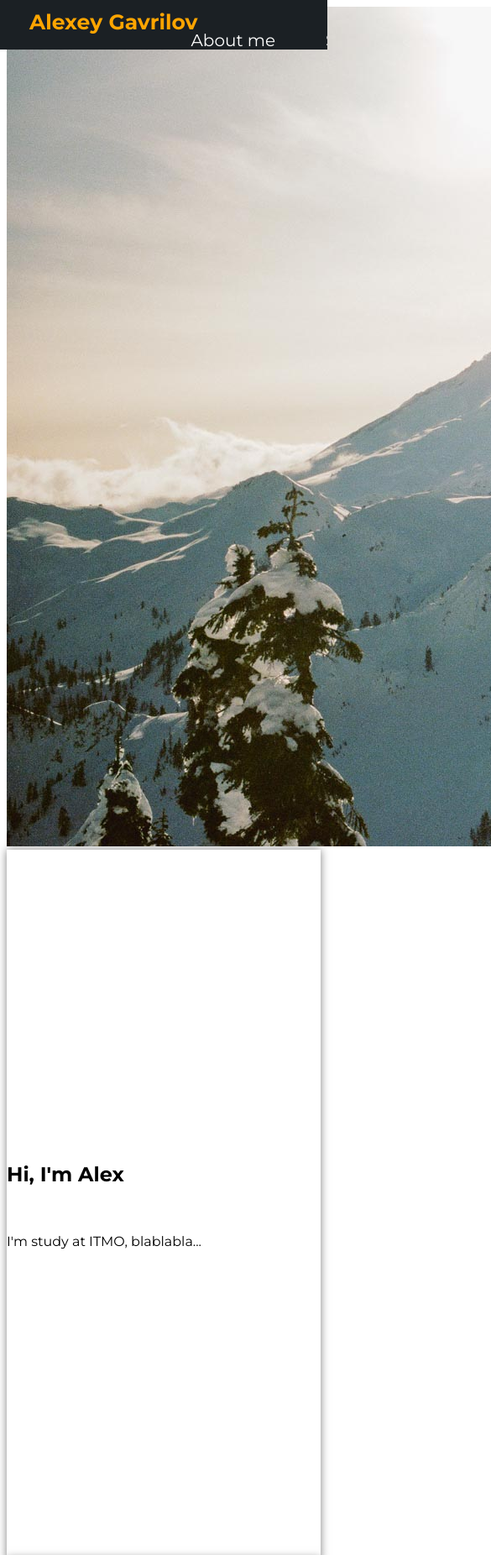
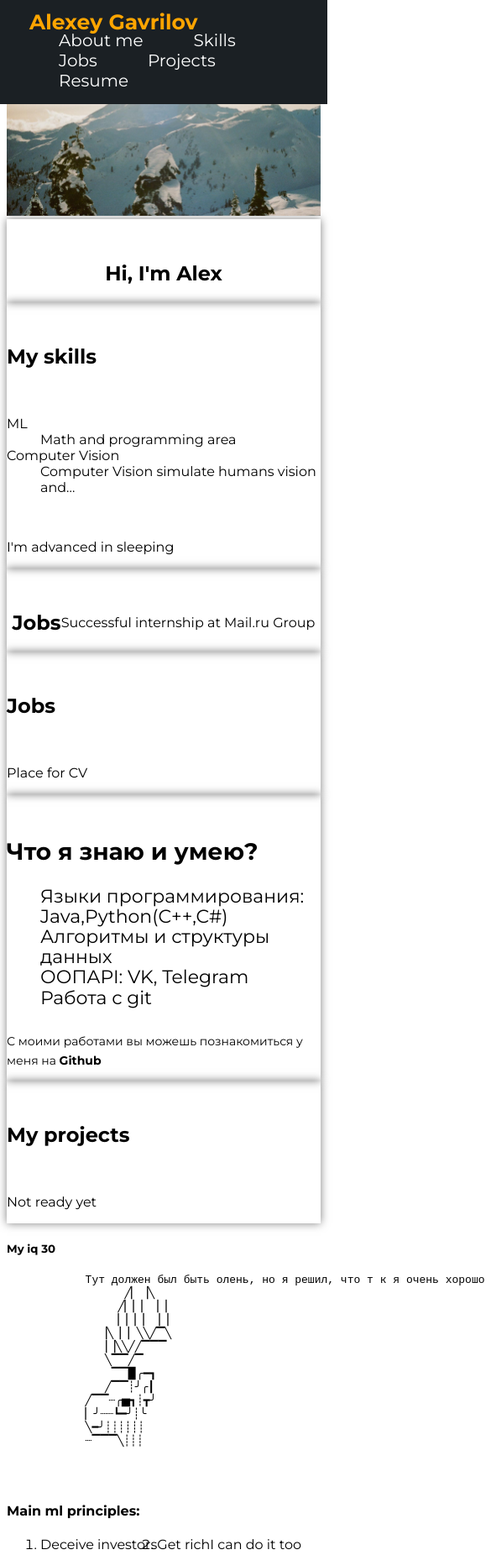
Before and after one commit to aogavrilov/aogavrilov.github.io, a plain HTML site: page index.html in a window 390 px wide. Shown: the top 1852 px of the page at 84% size, 585 px wide, since content can reach past the window. Drawn offline with Linux system fonts and the light colour scheme.

Commit message:
Changed navbar

```diff
--- a/css/style.css
+++ b/css/style.css
@@ -1,11 +1,36 @@
 
 body{
     font-family: 'Montserrat', sans-serif;
+    background: white;
 }
+img {max-width:100%;}
+.navContainer{
+    z-index: 9999;
+    display: flex;
+    flex-wrap: wrap;
+    align-items: center;
+    justify-content: center;
+    background: #1b2024;
+    /*
+    flex-direction: row;
+    justify-content: center;
+*/}
+/*
+.image_head{
+    box-shadow: 10px 10px 10px rgba(0.9,0,0,0.5);
+    height: 480px;
+    width: 480px;
+    display: flex;
+    justify-content: center;
+    align-content: center;
+
+}
+*/
 
 section{
     box-shadow: 0 0 10px rgba(0,0,0,0.5);
-    height: 100vh;
+
+'''    height: 100vh;
 }
 .content {
     display: flex;
@@ -20,10 +45,45 @@ section{
 
 .content__container {
     display: grid;
-    grid-template-columns: repeat(auto-fit, minmax( 290px,1fr));
-    grid-gap: 20px;
+    '''grid-template-columns: repeat(auto-fit, minmax( 290px,1fr));
+    '''grid-gap: 20px;
 }
+
+.content__about {
+    display: flex;
+    flex-direction: column;
+    justify-content: center;
+
+}
+
+.content__slider {
+    display: flex;
+    flex-direction: column;
+}
+
+.content__title {
+    font-size: 48px;
+    line-height: 1.1;
+    margin-bottom: 20px;
+}
+
+.content__subtitle {
+    font-size: 24px;
+}
+
+.content__li {
+    font-size: 22px;
+    line-height: 1.1;
+}
+
+.content__description {
+    font-size: 20px;
+}
+
 #nameInNav {
+    display: flex;
+    flex-direction: row;
+    justify-content: left;
     font-size: 25px;
     color: orange;
     font-weight: bold;
@@ -32,13 +92,13 @@ section{
     padding: 0;
 }
 nav {
+    display: flex;
     overflow: hidden;
     position: fixed;
     top: 0;
     left: 0;
     background-color: #1b2024;
     width: 100%;
-    height: 7%;
     text-align: center;
 
 }
@@ -58,16 +118,49 @@ a{
     text-align: center;
     padding: 20px 30px;
     font-size: 20px;
-}
+}/*
 .navLink {
     position: relative;
     left: 45%;
 
 
-}
+}*/
 a:hover {
     color: orange;
 }
 li {
     float:left; /*Размещаем список горизонтально для реализации меню*/
 }
+.header {
+    height: 100px;
+}
+
+@media screen and (max-width: 978px) {
+
+    .header {
+        height: 70px;
+    }
+
+    .content {
+        padding-top: 30px;
+    }
+
+    .content__container {
+        grid-row-gap: 20px;
+    }
+
+    .content__title {
+        font-size: 28px;
+        margin-bottom: 10px;
+    }
+
+    .content__subtitle {
+        font-size: 22px;
+        font-weight: 400;
+    }
+
+    .content__description {
+        font-size: 14px;
+        text-decoration: none;
+    }
+}
--- a/index.html
+++ b/index.html
@@ -17,7 +17,8 @@
 </head>
 <body>
     <header>
-        <nav id="mainNav">
+        <nav class="navContainer" id="mainNav">
+
             <ul>
                 <li id="nameInNav">Alexey Gavrilov</li>
                 <li class="navLink"><a href="#presenting">About me</a></li>
@@ -27,14 +28,14 @@
                 <li class="navLink"><a href="#resume">Resume</a></li>
             </ul>
         </nav>
+        <div class="image_head">
+            <img src="imgs/first_fon_1/white_mountines.jpg" alt="white mountains background">
+        </div>
     </header>
     <main>
-        <img src="imgs/first_fon_1/white_mountines.jpg" alt="white mountains background">
         <section class="content" id="presenting">
-            <div class="container content__container">
             <h2>Hi, I'm Alex</h2>
-            <p>I'm study at ITMO, blablabla...</p>
-            </div>
+            <!--<p>I'm study at ITMO, blablabla...</p>-->
         </section>
         <section class="content" id="skills">
             <div class="container content__container">
@@ -58,6 +59,24 @@
             <div class="container content__container">
                 <h2>Jobs</h2>
             <p>Place for CV</p>
+            </div>
+        </section>
+        <section class="content" id="portfolio">
+            <div class="container content__container">
+                <div class="content__about">
+                    <h1 class="content__title">Что я знаю и умею?</h1>
+                    <ul>
+                        <li class="content__li">Языки программирования: Java,Python(C++,C#)</li>
+                        <li class="content__li">Алгоритмы и структуры данных</li>
+                        <li class="content__li">ООП</li>
+                        <li class="content__li">API: VK, Telegram</li>
+                        <li class="content__li">Работа с git</li>
+                    </ul>
+
+                    <p class="content__description">
+                        С моими работами вы можешь познакомиться у меня на <strong> Github </strong> <a class="content__link" href="https://github.com/aftilion"> <i class='bx bxl-github'></i> </a>
+                    </p>
+                </div>
             </div>
         </section>
         <section class="content" id="projects">
```
